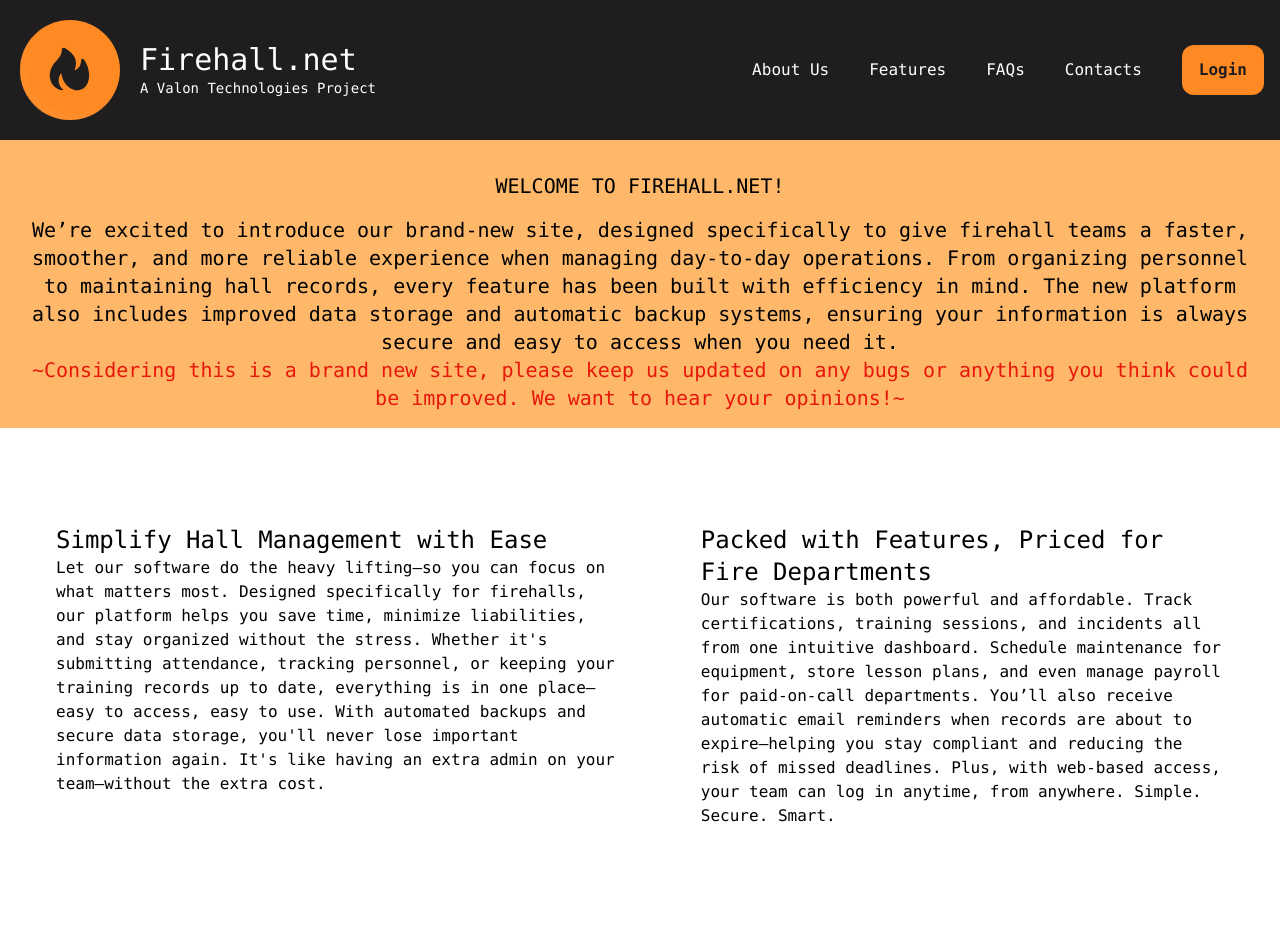
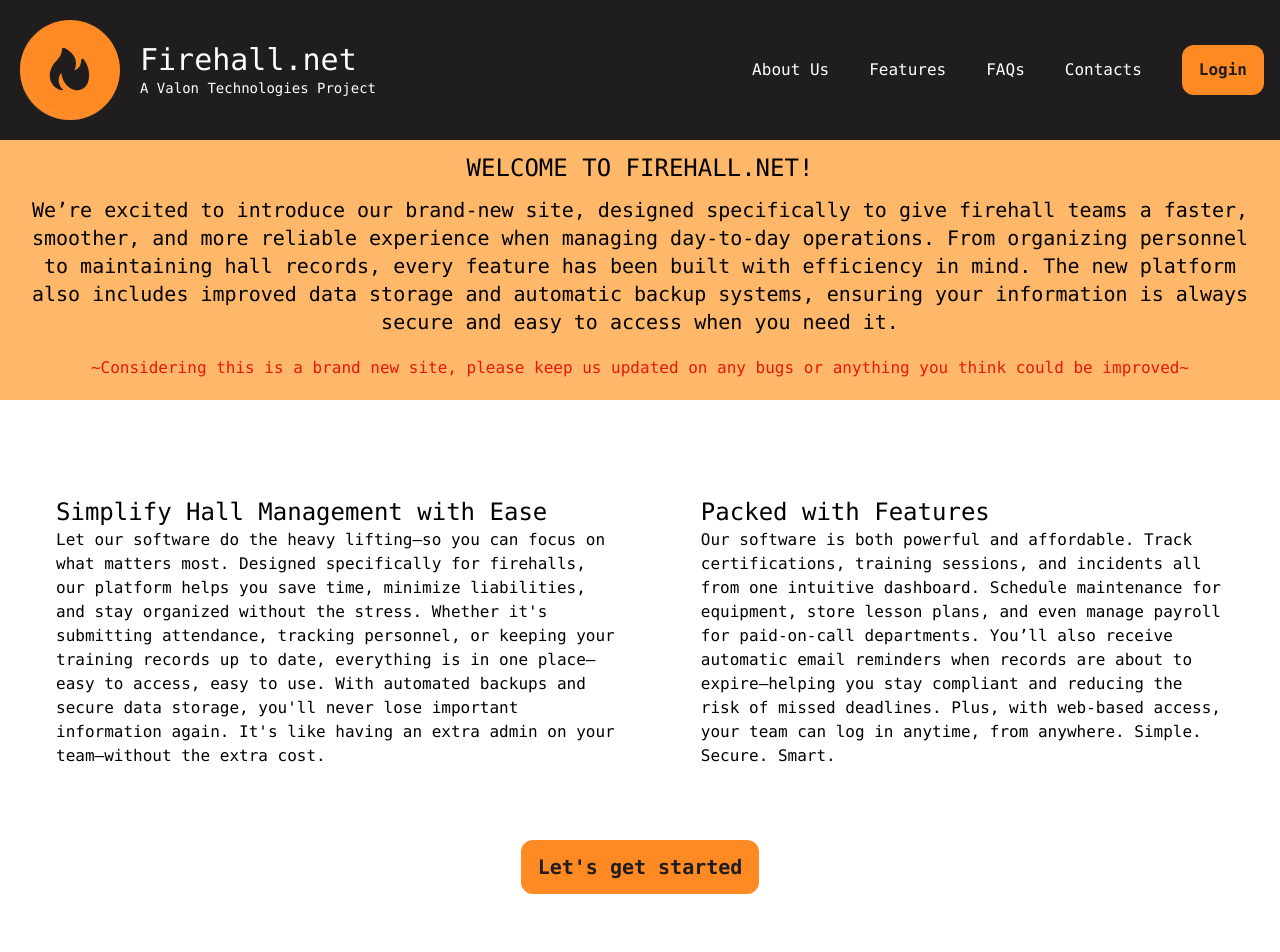
Before and after one commit to Lindsey113/firehall, a React (Vite) app: page / in a window 1280 px wide. Shown: the top 952 px of the page. Built offline with nearby package versions, Linux system fonts and the light colour scheme.

Commit message:
working on landing page

```diff
--- a/src/components/layout/pages/landing/index.jsx
+++ b/src/components/layout/pages/landing/index.jsx
@@ -3,18 +3,17 @@ export const LandingPage = () => {
   return (
     <div className="min-h-svh">
       <div>
-        <section className="flex flex-col items-center p-4 text-xl text-center font-mono bg-[#FFB86A]">
-          <h1 className="m-4">WELCOME TO FIREHALL.NET!</h1>
-          <p>
+        <section className="flex flex-col items-center text-center font-mono bg-[#FFB86A]">
+          <h1 className="py-3 text-2xl">WELCOME TO FIREHALL.NET!</h1>
+          <p className="text-xl mx-4">
             We’re excited to introduce our brand-new site, designed specifically to give firehall teams a faster,
             smoother, and more reliable experience when managing day-to-day operations. From organizing personnel
             to maintaining hall records, every feature has been built with efficiency in mind.
             The new platform also includes improved data storage and automatic backup systems,
             ensuring your information is always secure and easy to access when you need it.
           </p>
-          <p className="text-[#E7180B]">
-            ~Considering this is a brand new site, please keep us updated on any bugs or anything you think could be improved.
-            We want to hear your opinions!~
+          <p className="text-[#E7180B] py-5">
+            ~Considering this is a brand new site, please keep us updated on any bugs or anything you think could be improved~
           </p>
         </section>
         <section className="flex-col pt-10">
@@ -32,7 +31,7 @@ export const LandingPage = () => {
                 </p>
               </div>
               <div className="flex-col font-mono">
-            <h1 className="text-2xl">Packed with Features, Priced for Fire Departments</h1>
+                <h1 className="text-2xl">Packed with Features</h1>
                 <p>Our software is both powerful and affordable. Track certifications, training
                   sessions, and incidents all from one intuitive dashboard. Schedule maintenance
                   for equipment, store lesson plans, and even manage payroll for paid-on-call
@@ -45,8 +44,8 @@ export const LandingPage = () => {
             </div>
           </div>
         </section>
-        <div className="flex flex-col items-center p-4 text-xl text-center font-mono">
-
+        <div className="flex flex-col items-center p-4 text-xl text-center">
+          <button className="logging-btn">Let's get started</button>
         </div>
       </div>
 
```
Lines whose indentation alone changed are shown as unchanged.
